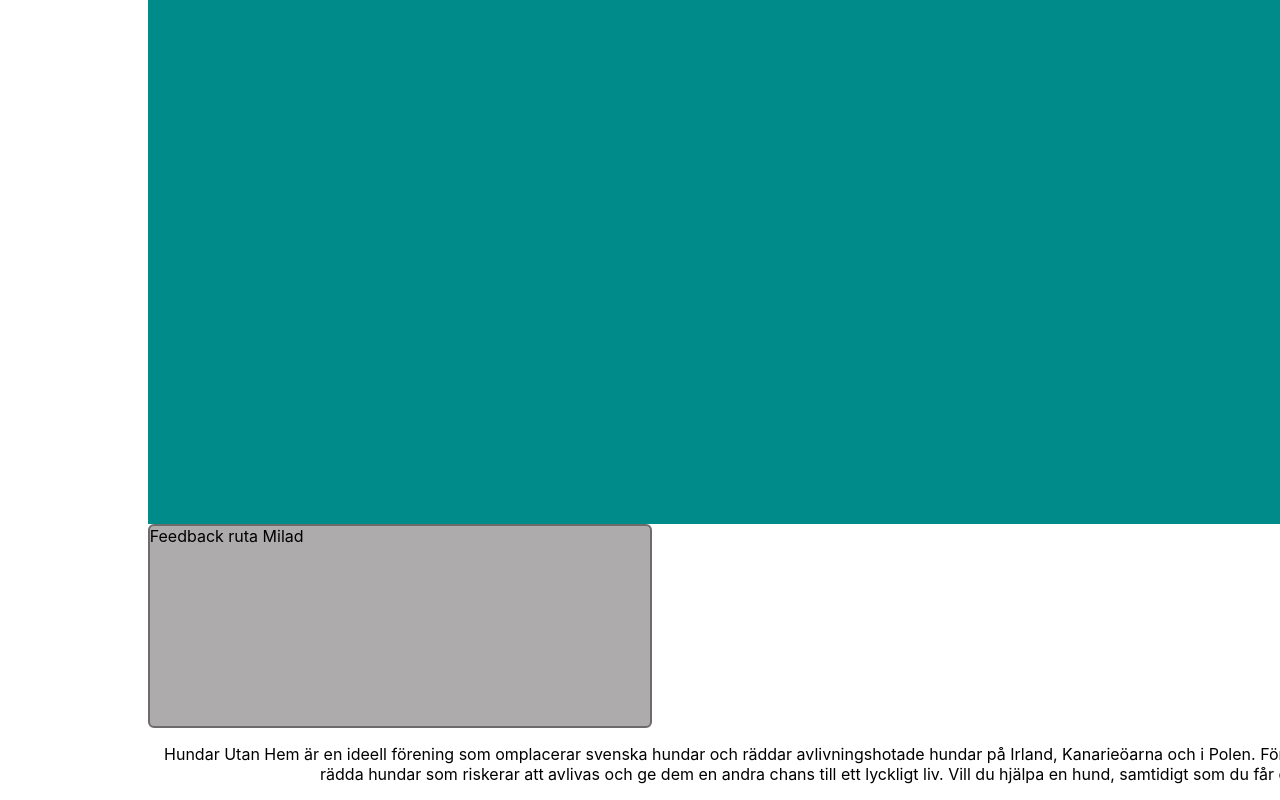
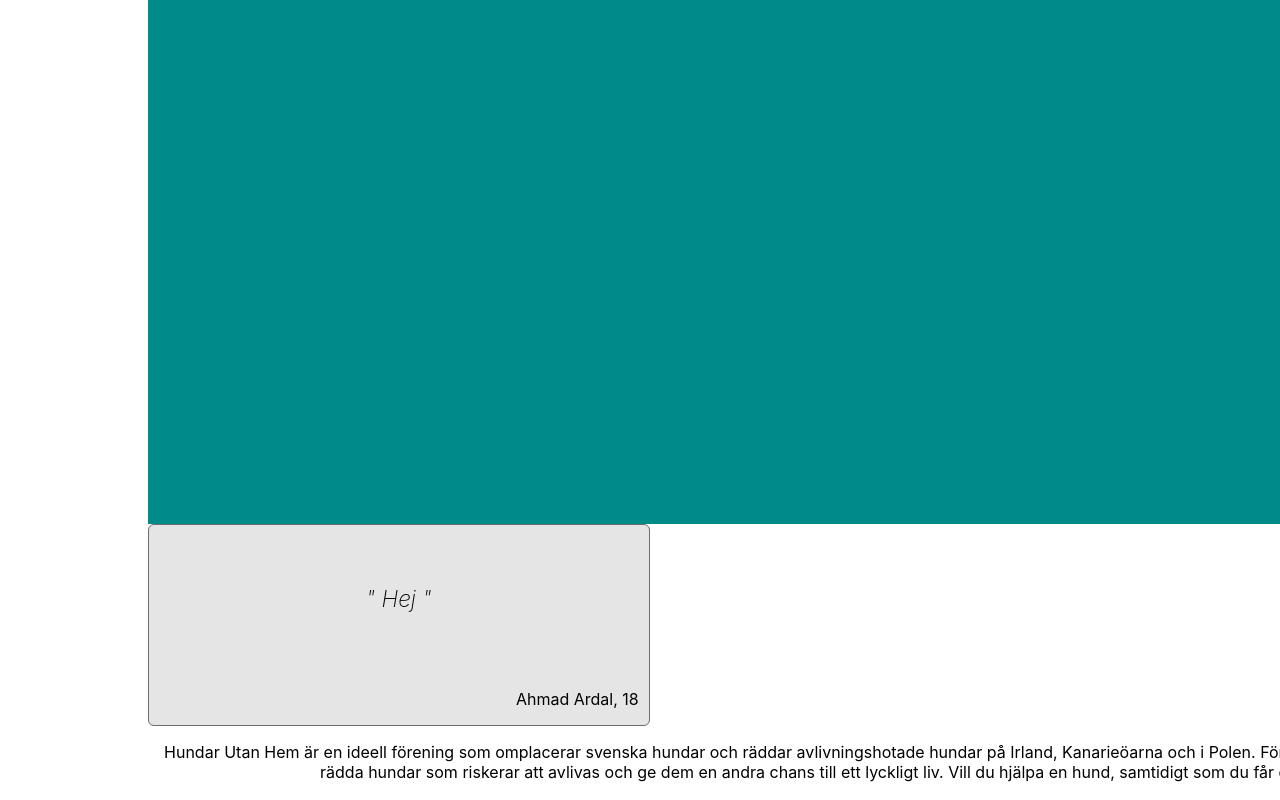
Before and after one commit to ahmadardal/movie-webshop, a React (Create React App) app: page / in a window 1280 px wide. Shown: the part 1184-1984 px from the top of the page. Built offline with nearby package versions, Linux system fonts and the light colour scheme; no server answers.

Commit message:
Finished with feedbackCard

```diff
--- a/src/App.css
+++ b/src/App.css
@@ -83,12 +83,35 @@ form .searchFormContainer label {
   height:700px;
 }
 
-.Feedback{
-  background-color: rgb(173, 171, 171);
+.feedbackContainer{
+  background-color: #E5E5E5;
   height: 200px;
   width: 500px;
-  border: 2px solid #6e6c6b;
+  border: 1px solid #6e6c6b;
   border-radius: 6px;
+  display: flex;
+  flex-direction: column;
+  justify-content: center;
+}
+
+.feedbackText {
+  /* background-color: red; */
+  font-style: italic;
+  align-self: center;
+  flex: 3;
+  display: flex;
+  flex-direction: column;
+  align-items: center;
+  justify-content: center;
+  font-weight: 200;
+  font-size: 17pt;
+}
+
+.feedbackAuthor {
+  /* background-color: blue; */
+  align-self: flex-end;
+  flex: 1;
+  margin-right: 10px;
 }
 
 
--- a/src/components/feedback.jsx
+++ b/src/components/feedback.jsx
@@ -1,6 +1,11 @@
-function Feedback (){
-    return <div className="Feedback">
-        Feedback ruta Milad
+function Feedback({feedback, author, age}) {
+    return <div className="feedbackContainer">
+        <div className="feedbackText">
+            <p>" {feedback} "</p>
+        </div>
+        <div className="feedbackAuthor">
+            <p>{`${author}, ${age}`}</p>
+        </div>
     </div>;
 }
 
--- a/src/pages/home.jsx
+++ b/src/pages/home.jsx
@@ -9,7 +9,7 @@ const Home = () => {
         </div>}
       mainContent={
         <div>
-          <Feedback/>
+          <Feedback feedback="Hej" author="Ahmad Ardal" age="18"/>
         <p style={{textAlign: 'center'}}>Hundar Utan Hem är en ideell förening som omplacerar svenska hundar och räddar avlivningshotade hundar på Irland, Kanarieöarna och i Polen.
 
 Föreningen grundades 2005 med ett mål – att rädda hundar som riskerar att avlivas och ge dem en andra chans till ett lyckligt liv.
```
